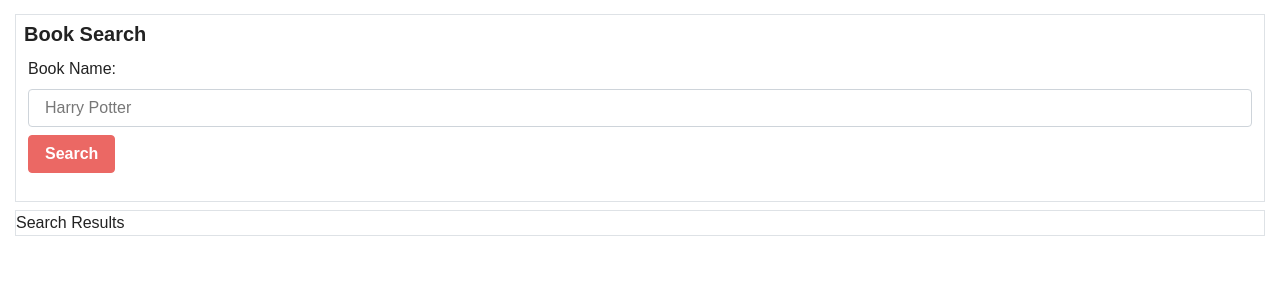
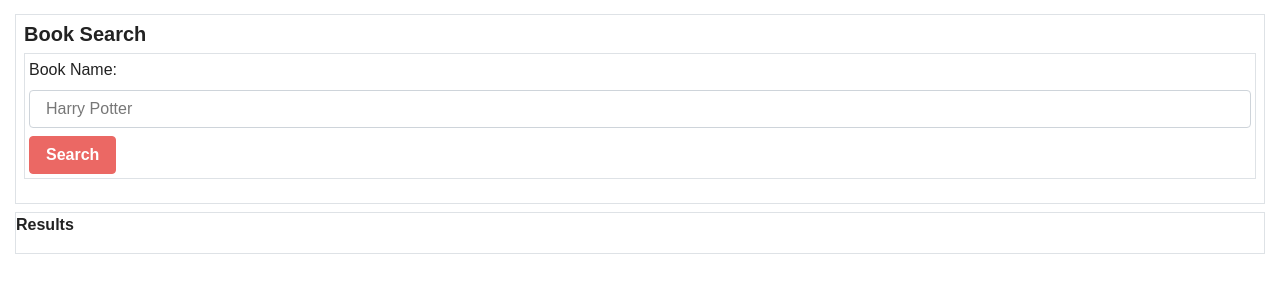
Before and after one commit to Madhavic1/MERN-Google-Books-Search, a React (Create React App) app in the folder client/: page /search in a window 1280 px wide. Shown: the part 149-442 px from the top of the page. Built offline with nearby package versions, Linux system fonts and the light colour scheme; a web font is replaced by a local one.

Commit message:
added code in SearchResults.js to render the Google Books API

```diff
--- a/client/src/components/SearchForm.js
+++ b/client/src/components/SearchForm.js
@@ -1,42 +1,26 @@
-import React,{ useState, useEffect } from 'react'
-import API from "../utils/API"
+import React,{ useRef } from 'react'
 
-function SearchForm() {
-    const [book, setBook ] = useState("");
-    const [results, setResults ] = useState([]);
-
-    const handleInputChange = (e) => {
-        setBook(e.target.value);
-        console.log(book);
-    }
-
+function SearchForm(props) {
+    const inputRef = useRef();
     const handleSubmit = (event) => {
         event.preventDefault();
-        console.log("book entered is "+book);
-        API.search(book)
-        .then(res => {
-            console.log(res.data.items)
-        })
-        .catch(err => console.log(err));
+        console.log("book entered is "+inputRef.current.value);
+        props.handleSubmitevent(inputRef.current.value)
     }
-
-
     return (
         <div className="border mt-3 p-2">
             <h5>Book Search </h5>
-            <form className="form-group p-1" onSubmit={handleSubmit}>
-
+            <form className="form-group p-1 border" onSubmit={handleSubmit}>
                     <label>Book Name:</label><br />
                     <input
                      type="text"
-                     value={book}
+                     ref={inputRef}
                      className="form-control"
                      placeholder="Harry Potter"
-                     onChange={handleInputChange}
                      ></input>
                <button
                type="submit"
-               className="btn mt-2 btn-primary"
+               className="btn mt-2 btn-primary flow-right"
                >Search</button>
             </form>
         </div>
--- a/client/src/components/SearchResults.js
+++ b/client/src/components/SearchResults.js
@@ -1,9 +1,36 @@
 import React from 'react'
 
-function SearchResults() {
+const descStyle={
+    font_size:{
+        fontSize:"smaller"
+    }
+}
+
+function SearchResults({ searchResults }) {
+    console.log(searchResults);
     return (
         <div className="border mt-2">
-            Search Results
+            <strong >Results </strong>
+            <div className="border-bottom-0 p-2">
+            {searchResults.map(book => (
+                <div key={book.id} className="mb-1 border-bottom">
+                    <div className="d-flex">
+                        <div>
+                        <p>Title: {book.volumeInfo.title}</p>
+                        <p>Written By: {book.volumeInfo.authors}</p>
+                        </div>
+                        <div className="ml-auto">
+                            <a href={book.volumeInfo.previewLink}>View</a>
+                            <a>Save</a>
+                        </div>
+                    </div>
+                    <div className="d-flex">
+                         <img src={book.volumeInfo.imageLinks.thumbnail} className="mr-3" />
+                         <p className="ml-auto" style={descStyle.font_size}>{book.volumeInfo.description}</p>
+                    </div>
+                </div>
+            ))}
+            </div>
         </div>
     )
 }
--- a/client/src/pages/Search.js
+++ b/client/src/pages/Search.js
@@ -1,18 +1,29 @@
-import React from 'react'
+import React,{useState} from 'react'
 import Container from "../components/Container"
-import Col from "../components/Col"
-import Row from "../components/Row"
+// import Col from "../components/Col"
+// import Row from "../components/Row"
 import SearchForm from '../components/SearchForm'
 import SearchHeader from '../components/SearchHeader'
 import SearchResults from '../components/SearchResults'
+import API from "../utils/API"
 
 
 function Search() {
+    const [results,setResults] = useState([]);
+    const handleSubmit = (bookval) => {
+        console.log(bookval)
+        API.search(bookval)
+        .then(res => {
+            console.log(res.data.items)
+            setResults(res.data.items);
+        })
+        .catch(err => console.log(err));
+    }
     return (
         <Container fluid="fluid">
-           <SearchHeader />
-            <SearchForm />
-            <SearchResults />
+            <SearchHeader />
+            <SearchForm  handleSubmitevent={handleSubmit}/>
+            <SearchResults searchResults={results}/>
         </Container>
     )
 }
--- a/client/src/utils/API.js
+++ b/client/src/utils/API.js
@@ -1,8 +1,8 @@
 import axios from "axios";
-const url=`https://www.googleapis.com/books/v1/volumes?q=harry potter&key=AIzaSyDgLbf0Z6CSoEaZGFO2VjvmFuTKOUQAZBw&maxResults=8`;
+// const url=`https://www.googleapis.com/books/v1/volumes?q=javascript&key=AIzaSyDgLbf0Z6CSoEaZGFO2VjvmFuTKOUQAZBw&maxResults=5`;
 export default {
     search: function(book){
-        console.log(url);
-        return axios.get(url);
+        console.log("book == "+book);
+        return axios.get("https://www.googleapis.com/books/v1/volumes?q="+book+"&key=AIzaSyDgLbf0Z6CSoEaZGFO2VjvmFuTKOUQAZBw&maxResults=5");
     }
 }
```
